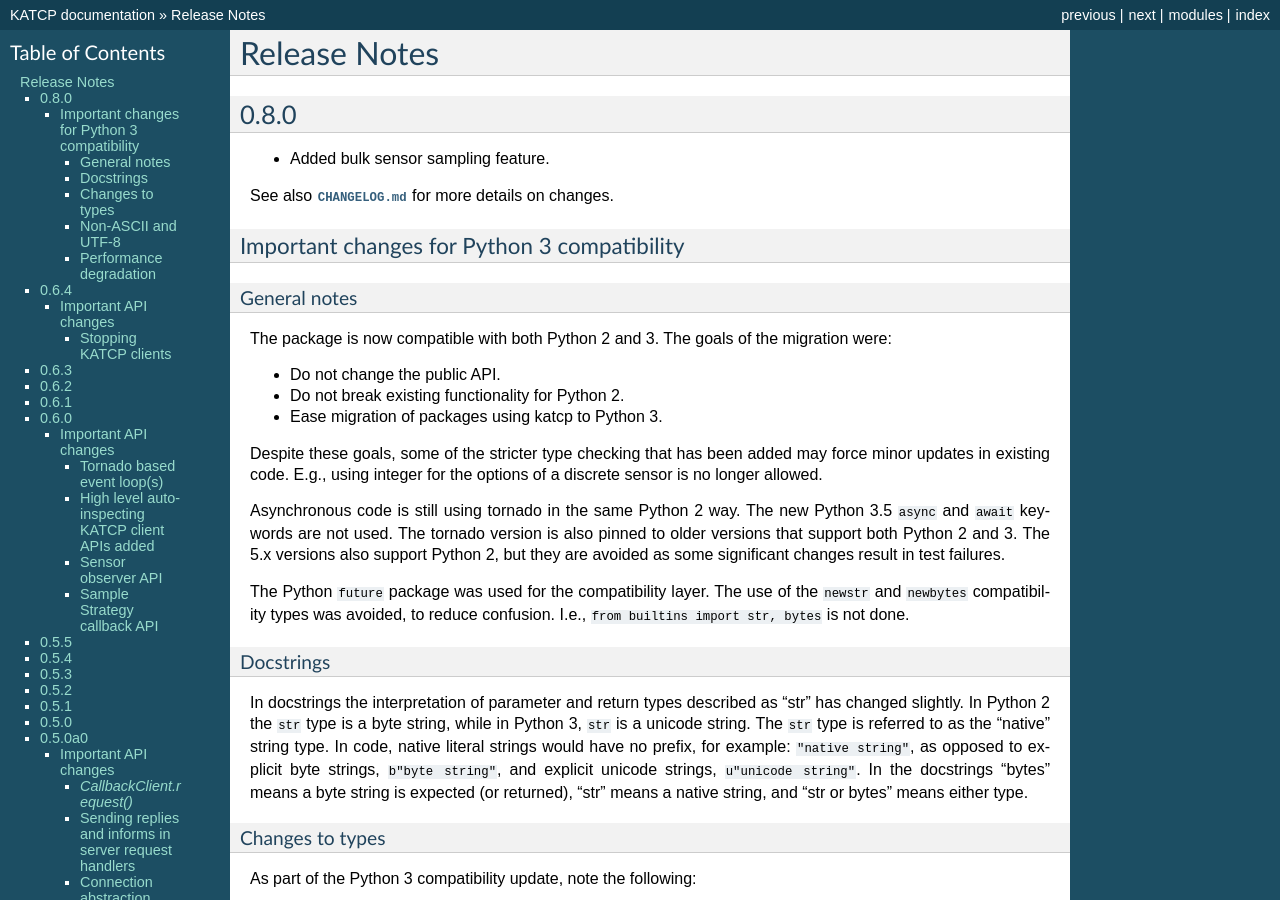
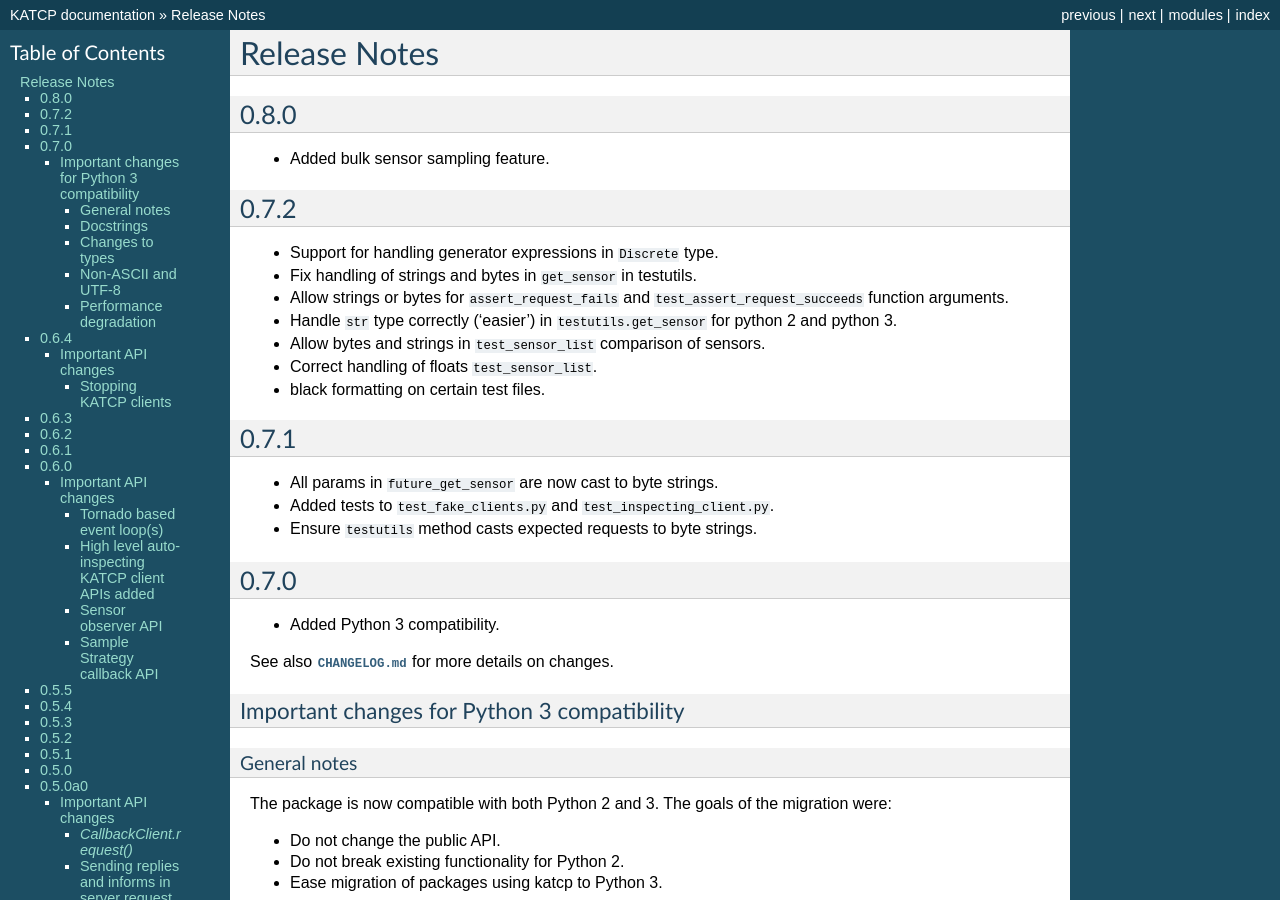
Before and after one commit to ska-sa/katcp-python, a Sphinx documentation site: the page built from doc/releasenotes.rst, in a window 1280 px wide and 900 px high. Built offline with Sphinx 7.4.7, drawn with Linux system fonts in a browser that asks for light colours; formulas are drawn with MathJax 3; the version number could not be read and is left out.

Commit message:
Add missing release notes

```diff
--- a/doc/releasenotes.rst
+++ b/doc/releasenotes.rst
@@ -3,9 +3,30 @@
 *************
 Release Notes
 *************
+
 0.8.0
 =====
 * Added bulk sensor sampling feature.
+
+0.7.2
+=====
+* Support for handling generator expressions in ``Discrete`` type.
+* Fix handling of strings and bytes in ``get_sensor`` in testutils.
+* Allow strings or bytes for ``assert_request_fails`` and ``test_assert_request_succeeds`` function arguments.
+* Handle ``str`` type correctly ('easier') in ``testutils.get_sensor`` for python 2 and python 3.
+* Allow bytes and strings in ``test_sensor_list`` comparison of sensors.
+* Correct handling of floats ``test_sensor_list``.
+* black formatting on certain test files.
+
+0.7.1
+=====
+* All params in ``future_get_sensor`` are now cast to byte strings.
+* Added tests to ``test_fake_clients.py`` and ``test_inspecting_client.py``.
+* Ensure ``testutils`` method casts expected requests to byte strings.
+
+0.7.0
+=====
+* Added Python 3 compatibility.
 
 See also :download:`CHANGELOG.md` for more details on changes.
 
```
